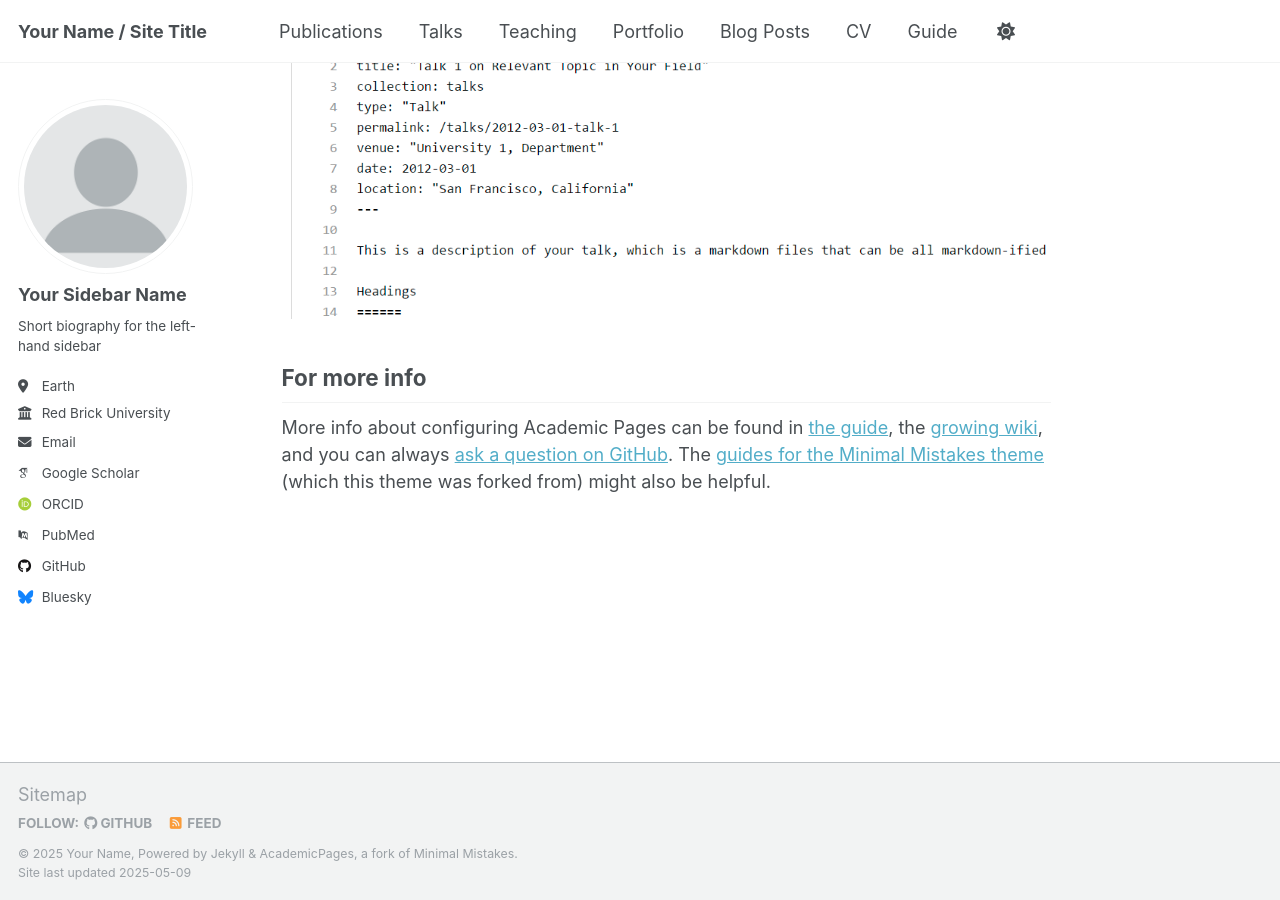
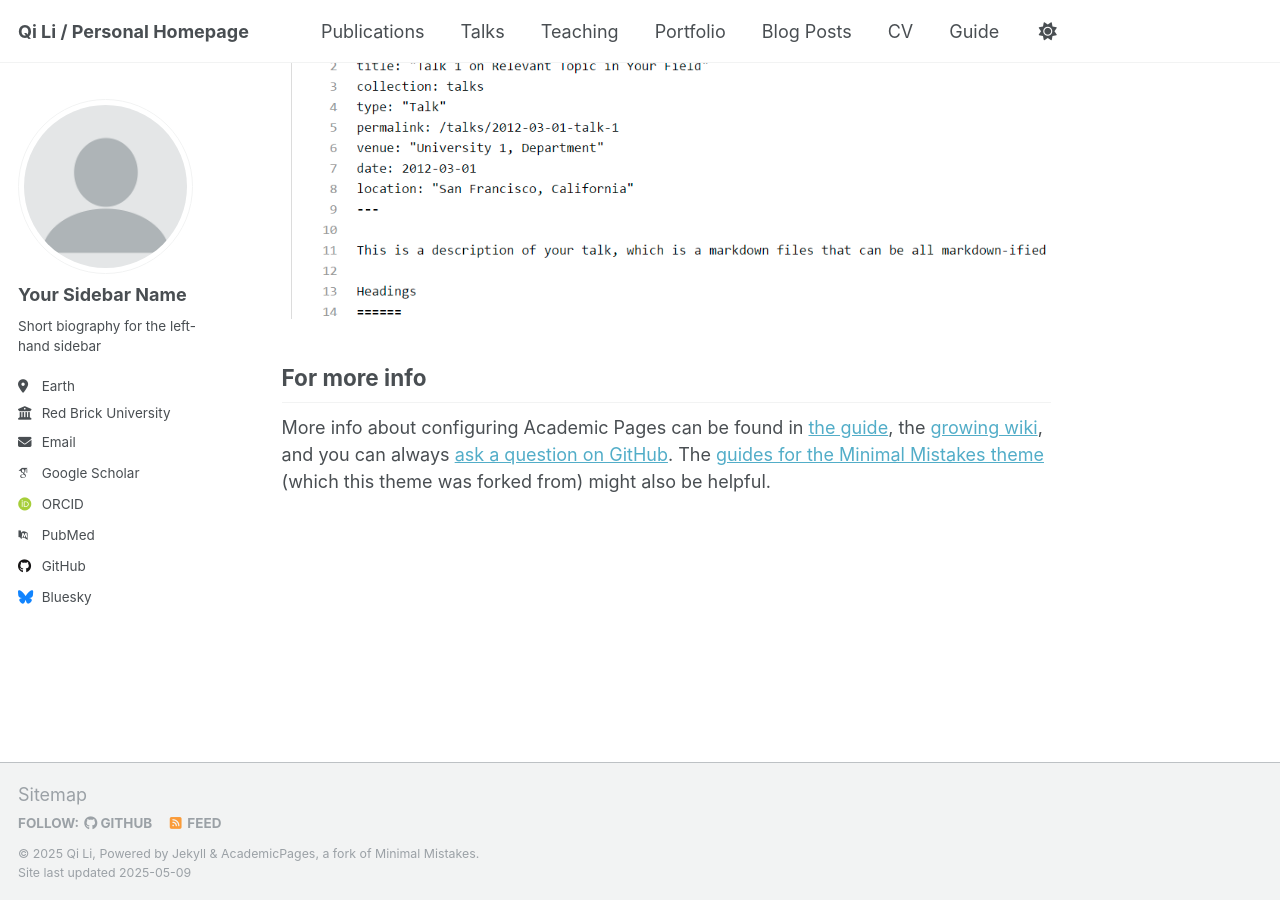
Before and after one commit to ignis-qi-li/ignis-qi-li.github.io, a Jekyll site: the page built from _pages/about.md, in a window 1280 px wide and 900 px high, scrolled down 2636 px. Built offline with Jekyll 4.4.1, drawn with Linux system fonts in a browser that asks for light colours; some web fonts are replaced.

Commit message:
Update _config.yml

```diff
--- a/_config.yml
+++ b/_config.yml
@@ -9,9 +9,9 @@
 # Basic Site Settings
 locale                   : "en-US"
 site_theme               : "default"
-title                    : "Your Name / Site Title"
+title                    : "Qi Li / Personal Homepage"
 title_separator          : "-"
-name                     : &name "Your Name"
+name                     : &name "Qi Li"
 description              : &description "personal description"
 url                      : https://academicpages.github.io # the base hostname & protocol for your site e.g. "https://[your GitHub username].github.io" or if you already have some other page hosted on Github then use "https://[your GitHub username].github.io/[Your Repo Name]"
 baseurl                  : "" # the subpath of your site, e.g. "/blog"
```
